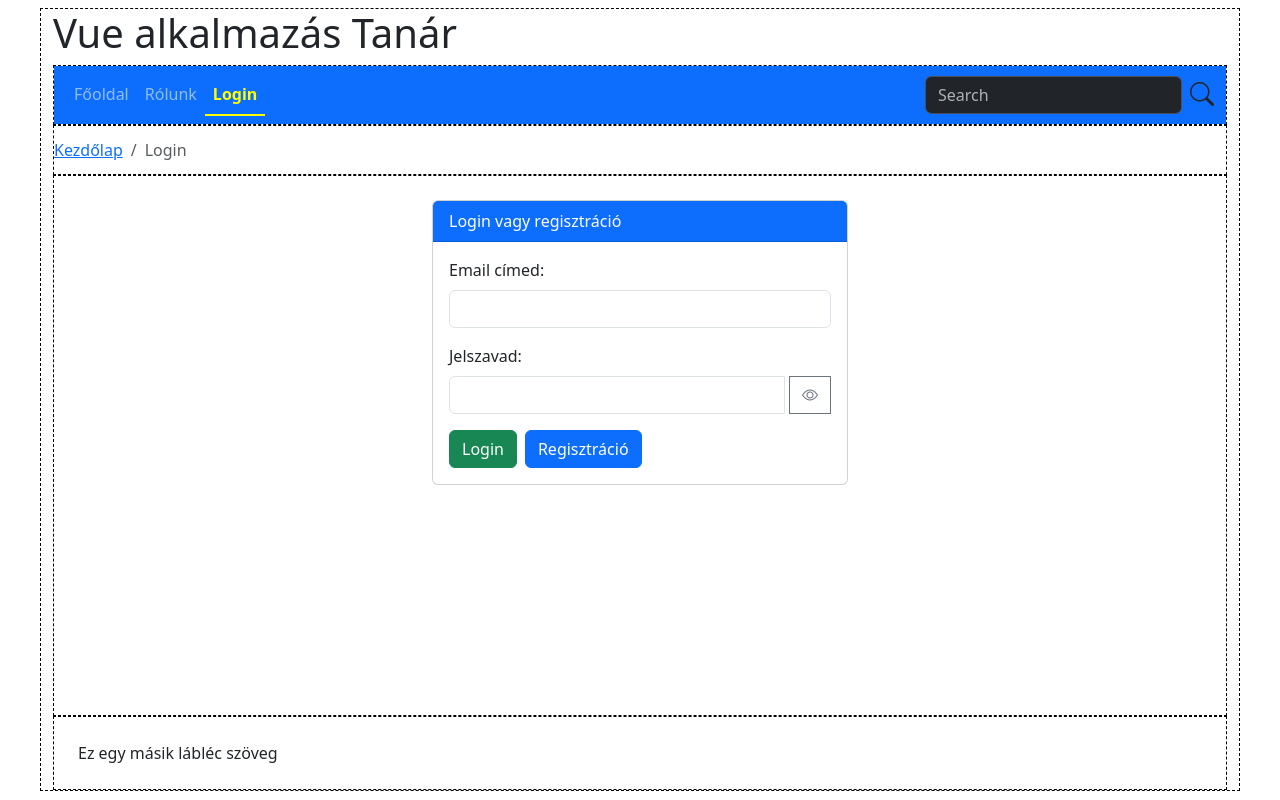
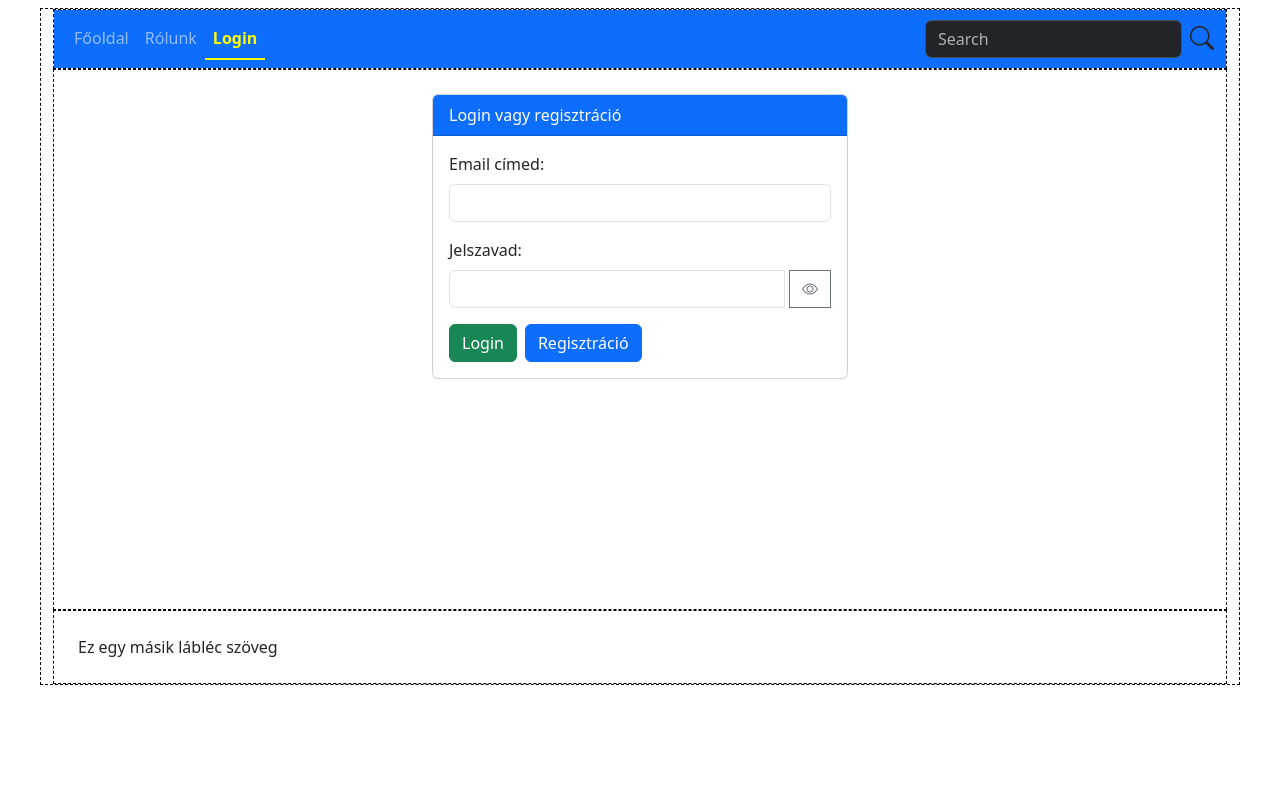
Before and after one commit to Szidivagyok/RendezvenySzervezo, a Vue app in the folder client/: page /login in a window 1280 px wide. Built offline with nearby package versions, Linux system fonts and the light colour scheme.

Commit message:
breadcrumb levetele

```diff
--- a/client/src/components/Layout/Breadcrumb.vue
+++ b/client/src/components/Layout/Breadcrumb.vue
@@ -1,64 +1,20 @@
 <template>
-  <nav aria-label="breadcrumb">
-    <p v-if="debug">{{ breadcrumbs }}</p>
-    <ol class="breadcrumb m-0">
-      <li class="breadcrumb-item">
-        <router-link to="/">Kezdőlap</router-link>
-      </li>
-
-      <li
-        v-for="(crumb, index) in breadcrumbs"
-        :key="index"
-        class="breadcrumb-item"
-        :class="{ active: index === breadcrumbs.length - 1 }"
-      >
-        <router-link
-          v-if="index < breadcrumbs.length - 1 && !crumb.disabled"
-          :to="crumb.path"
-        >
-          {{ crumb.label }}
-        </router-link>
-
-        <span v-else :class="{ 'text-muted': crumb.disabled }">
-          {{ crumb.label }}
-        </span>
-      </li>
-    </ol>
+  <nav aria-label="breadcrumb" v-if="false">
   </nav>
 </template>
 
 <script>
 export default {
-data(){
-    return {
-        debug: 0
-        // debug: +import.meta.env.VITE_DEBUG_MODE
-    }
-},
+  data() {
+    return {};
+  },
   computed: {
     breadcrumbs() {
-      let matchedRoutes = this.$route.matched
-        .filter(route => route.meta && route.meta.breadcrumb);
-
-      // Eltávolítjuk a kezdőlapot, ha benne van (mert manuálisan kitettük)
-      if (matchedRoutes.length > 0 && (matchedRoutes[0].path === '/' || matchedRoutes[0].path === '')) {
-        matchedRoutes.shift();
-      }
-
-      return matchedRoutes.map(route => ({
-        label: route.meta.breadcrumb,
-        path: route.path,
-        disabled: route.meta.disabled // Itt adjuk át a tiltás jelzőt
-      }));
+      return [];
     }
   }
 }
 </script>
 
 <style scoped>
-/* A Bootstrap alapból ad stílust, de itt finomhangolhatod, ha kell */
-.breadcrumb {
-  background-color: transparent; /* Ha régebbi Bootstrapet használsz, ez jól jöhet */
-  padding: 0.75rem 0;
-}
 </style>
--- a/client/src/components/Layout/Header.vue
+++ b/client/src/components/Layout/Header.vue
@@ -1,6 +1,5 @@
 <template>
     <div>
-        <h1>Vue alkalmazás Tanár</h1>
     </div>
 </template>
 
```
